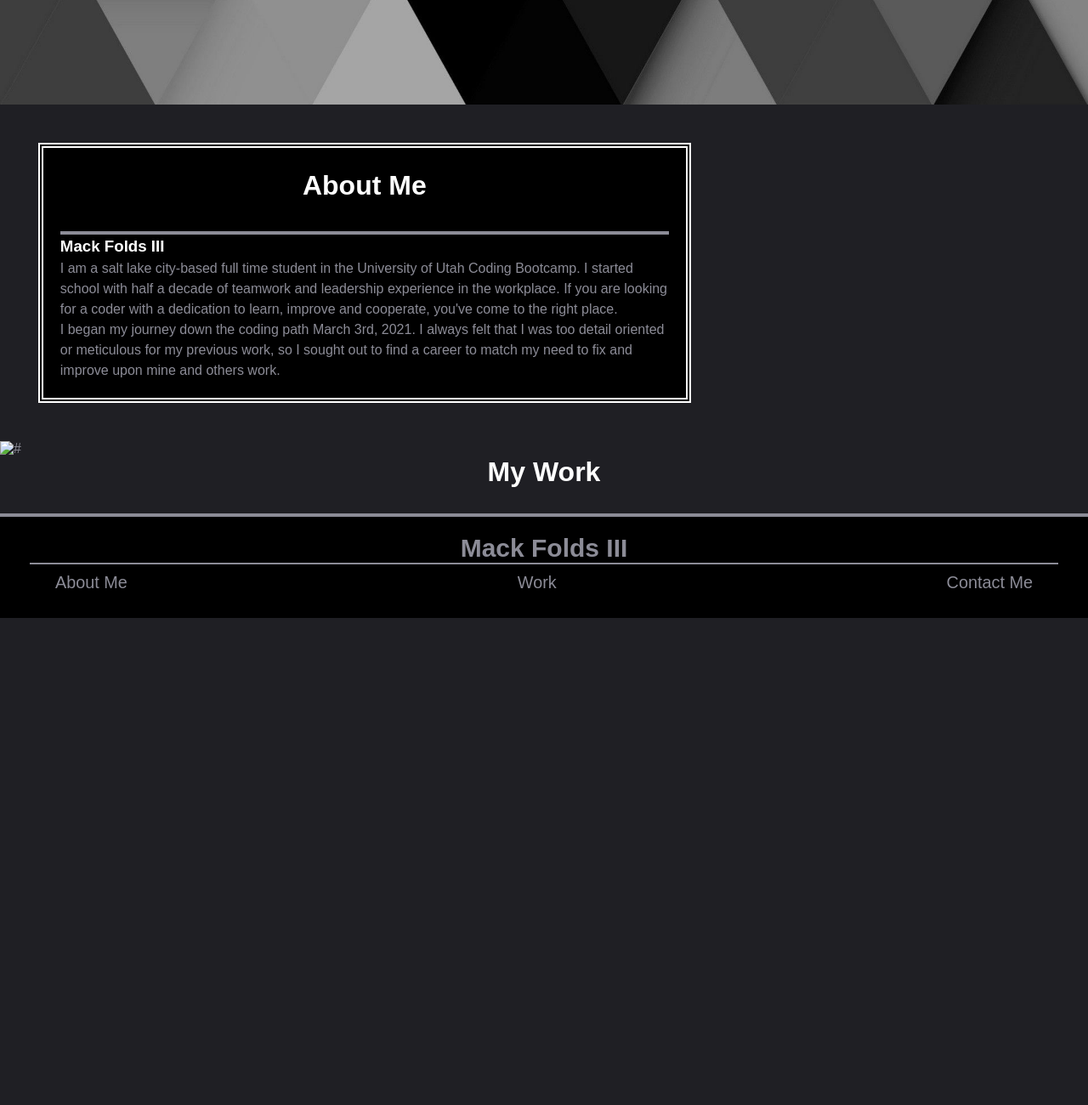
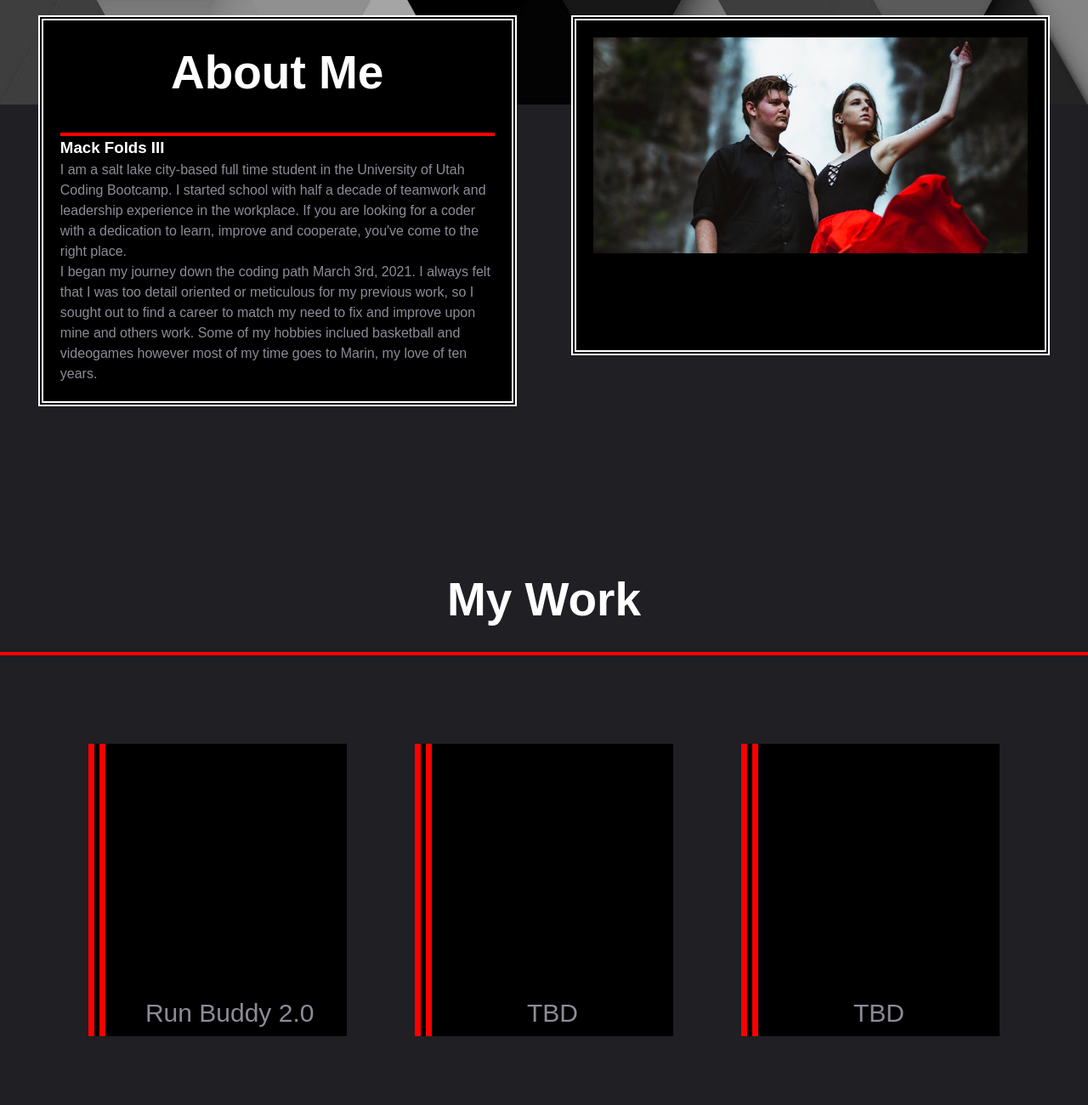
Before and after one commit to MackFolds/Macks-Portfolio, a plain HTML site: page index.html in a window 1280 px wide. Shown: the part 460-1760 px from the top of the page at 85% size. Before the commit the page ends 1187 px from the top, so only its background shows below. Drawn offline with Linux system fonts and the light colour scheme; files whose address does not match are found by name.

Commit message:
final product

```diff
--- a/assets/style.css
+++ b/assets/style.css
@@ -80,19 +80,57 @@ footer div {
     border-style: double;
     border-width: 6px;
     border-color: #ffffff;
-    width: 60%;
+    width: 40%;
     margin: 3.5%;
     background-color: rgb(0, 0, 0);
     line-height: 1.5;
+    position: relative;
+    top: -150px;
+}
+
+.landscape {
+    height: 100%;
+    width: 100%;
+}
+.about-me-img {
+width: 60%;
+max-height: 400px;
+max-width: 800px;
+}
+
+.flex-container {
+    display: flex;
+}
+.flex-child {
+    flex: 1;
+}
+.flex-child:first-child {
+    margin-right: 20px;
 }
 .section-title{
     font-weight: 900;
-    font-size: xx-large;
+    font-size: 55px;
     color: white;
     text-align: center;
-    border-bottom: #8c8c97 solid 4px;
+    border-bottom: red solid 4px;
     padding-bottom: 30px;
 }
 .about-me h3 {
     color: white;
 }
+.project {
+    border-left: 20px double red;
+    margin: 3.5%;
+    background-color: rgb(0, 0, 0);
+    width: 40%;
+    text-align: center;
+    font-size: 30px;
+    padding: 10px;
+    padding-top: 300px
+}
+
+.projects {
+margin: 5%;
+display: flex;
+
+}
--- a/index.html
+++ b/index.html
@@ -37,21 +37,24 @@
         <div class="hero-img">
         </div>
 
-        <div class="about-me flex-row">
+        <div class="flex-container">
+            <div class="about-me flex-child">
                 <h2 class="section-title">About Me</h2>
                 <h3>Mack Folds III</h3>
                 <!-- add about me text here -->
                 <p>
                     I am a salt lake city-based full time student in the University of Utah Coding Bootcamp. I started school with half a decade of teamwork and leadership experience in the workplace. If you are looking for a coder with a dedication to learn, improve and cooperate, you've come to the right place.
                 <br />
-                I began my journey down the coding path March 3rd, 2021. I always felt that I was too detail oriented or meticulous for my previous work, so I sought out to find a career to match my need to fix and improve upon mine and others work.
+                    I began my journey down the coding path March 3rd, 2021. I always felt that I was too detail oriented or meticulous for my previous work, so I sought out to find a career to match my need to fix and improve upon mine and others work. Some of my hobbies inclued basketball and videogames however most of my time goes to Marin, my love of ten years.
                 </p>
             </div>
 
-        <div class="about-me-img flex-row">
-            <img src="#" alt="#" />
+            <div class="about-me about-me-img flex-child">
+                <div>
+                <img class="landscape" src="./assets/images/IMG_3077.jpg" alt="Mack and Marin staring off into the distance infront of a waterfall" />
                 </div>
-
+            </div>
+        </div>
     </section>
 
     <!-- work start -->
@@ -62,15 +65,19 @@
         <div class="projects">
 
         <article class="project">
+            <img src
             <!-- project 1 -->
+            Run Buddy 2.0
         </article>
 
         <article class="project">
             <!-- project 2 -->
+            TBD
         </article>
 
         <article class="project">
             <!-- project 3 -->
+            TBD
         </article>
 
         </div>
```
Also changed, not shown: assets/images/IMG_3077.jpg (added). Lines whose indentation alone changed are shown as unchanged.
